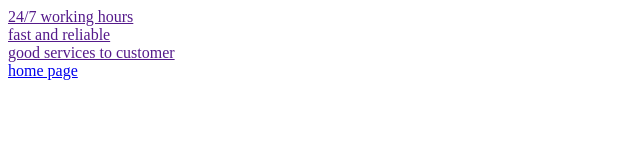
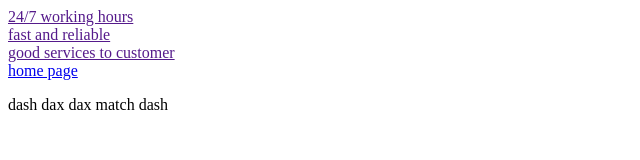
Before and after one commit to chinonsovee/EVENT, a plain HTML site: page about.html in a window 1280 px wide. Shown: the whole page, without its empty margins (0-640 px from the left). Drawn offline with Linux system fonts and the light colour scheme.

Commit message:
i added a p tag

```diff
--- a/about.html
+++ b/about.html
@@ -12,4 +12,7 @@
 <a href="./index.html">home page</a>
 </body>
 
+<p>
+    dash dax dax match dash
+</p>
 </html>
```
